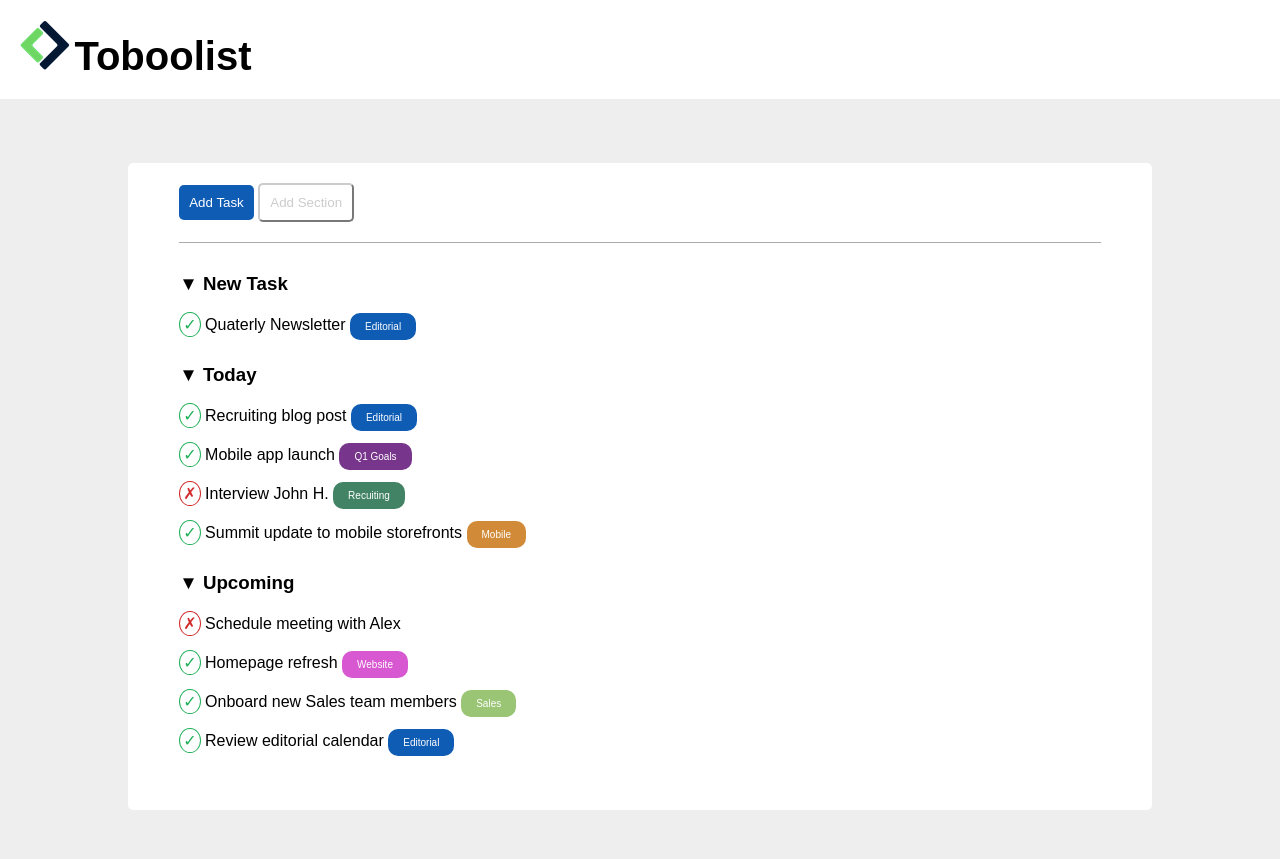
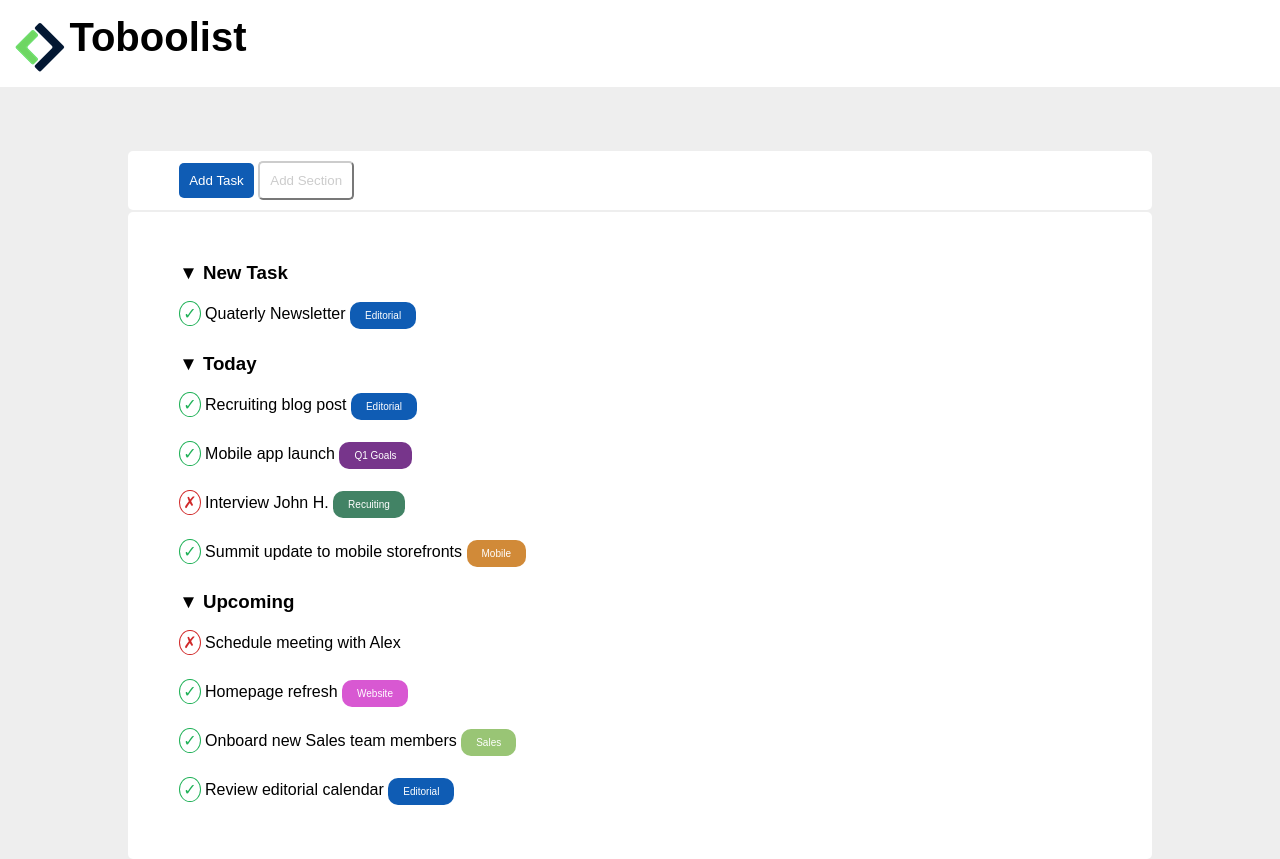
Before and after one commit to bittoMazza/html-css-toboolist, a plain HTML site: page index.html in a window 1280 px wide. Before the commit the page ends 810 px from the top, so only its background shows below. Drawn offline with Linux system fonts and the light colour scheme.

Commit message:
mancano titolo e problema bottone

```diff
--- a/index.html
+++ b/index.html
@@ -9,21 +9,27 @@
 </head>
 <body>
     <header>
-        <div id="logo">
-            <img src="./img/Logo.png" alt="Logo Boolean">
-            <span id="title">Toboolist</span>
+        <div id="header-logo">
+            <img id="logo" src="./img/Logo.png" alt="Logo Boolean">
+            <span id="logo-title"> Toboolist </span>
         </div>
     </header>
     <main>
-        <div class="container">
+        <!-- Parte superiore del Main -->
+        <div class="container" id="top-container">
             <div class="inside-container" id="add-buttons">
                 <button id="add-task">Add Task</button>
                 <button id="add-section">Add Section</button>
             </div>
+        </div>
+        <!-- Parte centrale del Main -->
+        <div class="container" id="main-container">
+            <!-- Prima Section -->
             <section class="inside-container section-distance">
                 <h3 class="section-title">&#9660 New Task</h3>
                 <p><span class="check">&#10003</span> Quaterly Newsletter <span class="editorial">Editorial</span></p>
             </section>
+            <!-- Seconda Section -->
             <section class="inside-container section-distance">
                 <h3 class="section-title">&#9660 Today</h3>
                 <p><span class="check">&#10003</span> Recruiting blog post <span class="editorial"> Editorial </span></p>
@@ -31,6 +37,7 @@
                 <p><span class="uncheck">&#10007</span> Interview John H. <span class="recruiting"> Recuiting </span></p>
                 <p><span class="check">&#10003</span> Summit update to mobile storefronts <span class="mobile"> Mobile </span></p>
             </section>
+            <!-- Terza Section -->
             <section class="inside-container section-distance">
                 <h3 class="section-title">&#9660 Upcoming</h3>
                 <p><span class="uncheck">&#10007</span> Schedule meeting with Alex </p>
--- a/style.css
+++ b/style.css
@@ -12,36 +12,39 @@ header{
     background-color:#fff;
 }
 
+#header-logo{
+    padding: 15px;
+}
 #logo{
-    padding: 20px;
+    height: 50px;
+    vertical-align: middle;
 }
 
-#title{
+#logo-title{
     font-weight: bold;
+    color: black;
     font-size: 40px;
-    color: black;
-    vertical-align: auto;
 }
 
 .container{
     width: 80%;
     margin: 0 auto;
-    margin-top: 5%;
     background-color: #fff;
     border-radius: 5px;
+    padding-top: 20px;
     padding-bottom:30px;
+}
+
+#top-container{
+    margin-top: 5%;
+    margin-bottom: 2px;
+    padding-top: 10px;
+    padding-bottom: 10px;
 }
 
 .inside-container{
     width: 90%;
     margin: 0 auto;
-}
-
-#add-buttons{
-   padding-top: 20px;
-   padding-bottom: 20px;
-   border-bottom: 1px solid #aaa;
-
 }
 
 #add-task{
@@ -66,13 +69,11 @@ header{
     margin-bottom: 30px;
 }
 
+section p{
+    margin-top: 20px;
+    margin-bottom: 30px;
+}
 
-.check{
-    color: rgb(31, 177, 87);
-    border: 1px solid rgb(31, 177, 87);
-    border-radius: 50%;
-    padding: 3px;
-}
 
 .editorial{
     background-color:rgb(15, 92, 180);
@@ -81,8 +82,6 @@ header{
     padding:8px 15px;
     border-radius: 10px;
 }
-
-
 
 .q1-goals{
     background-color:rgb(119, 53, 139);
@@ -123,9 +122,13 @@ header{
     padding:8px 15px;
     border-radius: 10px;
 }
-section p{
-    margin-top: 20px;
-    margin-bottom: 20px;
+
+/* Simboli check e x */
+.check{
+    color: rgb(31, 177, 87);
+    border: 1px solid rgb(31, 177, 87);
+    border-radius: 50%;
+    padding: 3px;
 }
 .uncheck{
     color: rgb(209, 40, 40);
```
